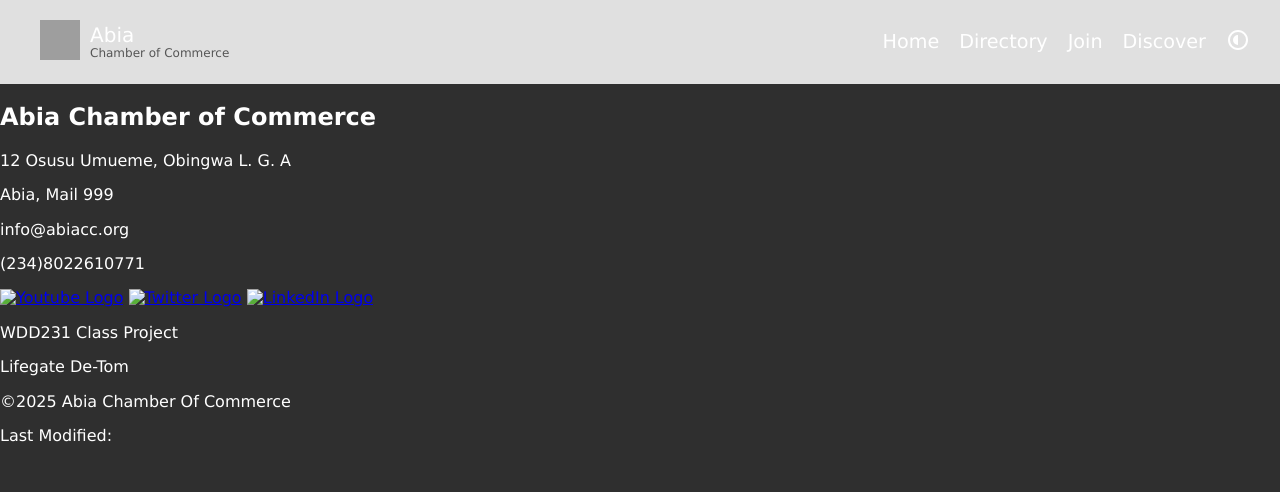
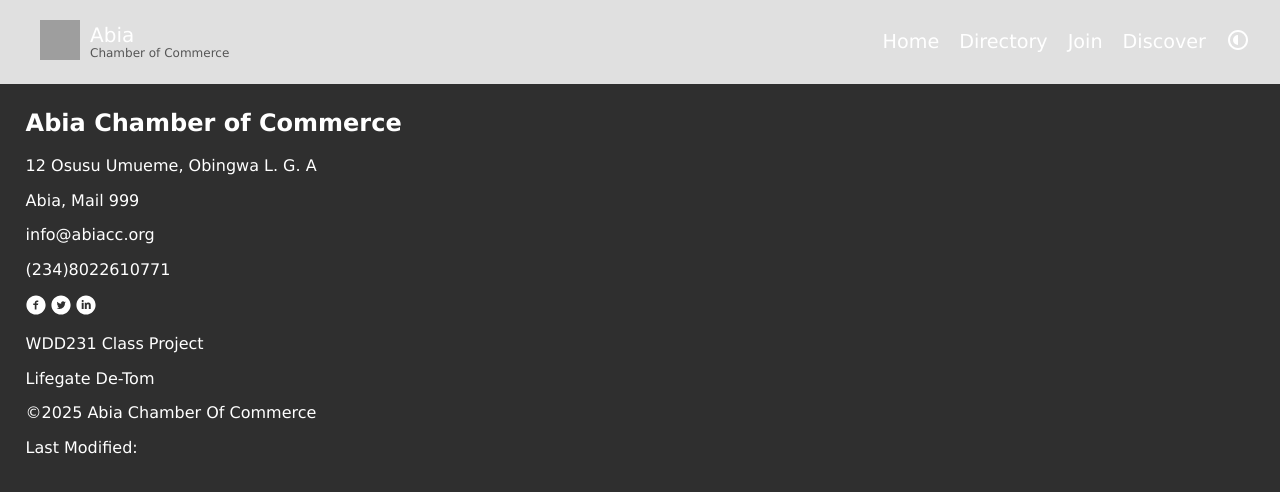
Before and after one commit to lifegatejustice/wdd231, a plain HTML site: page chamber/directory.html in a window 1280 px wide. Drawn offline with Linux system fonts and the light colour scheme; grey boxes are pictures that could not be loaded.

Commit message:
`Update social media icons and footer styles in directory.html and directory.css`

```diff
--- a/chamber/directory.html
+++ b/chamber/directory.html
@@ -100,9 +100,9 @@
         </div>
 
         <div class="social-media-icons">
-            <a href="http://www.youtube.com" target="_blank"> <img src="images/" alt="Youtube Logo"></a>
-            <a href="http://www.x.com" target="_blank"> <img src="images/" alt="Twitter Logo"></a>
-            <a href="http://www.linkedin.com" target="_blank"> <img src="images/" alt="LinkedIn Logo"></a>
+            <a href="http://www.youtube.com" target="_blank"> <img src="images/entypo-social--facebook-with-circle.svg" alt="Youtube Logo"></a>
+            <a href="http://www.x.com" target="_blank"> <img src="images/entypo-social--twitter-with-circle.svg" alt="Twitter Logo"></a>
+            <a href="http://www.linkedin.com" target="_blank"> <img src="images/entypo-social--linkedin-with-circle.svg" alt="LinkedIn Logo"></a>
         </div>
 
         <div class="info">
--- a/chamber/styles/directory.css
+++ b/chamber/styles/directory.css
@@ -41,6 +41,10 @@ body {
 
 header{
    background-color: var(--black);
+}
+
+footer{
+    margin: 2vw;
 }
 
 
```
